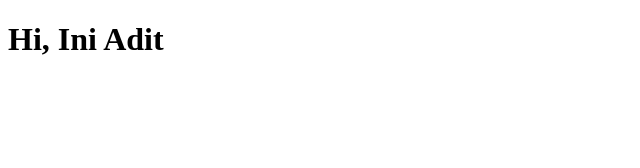
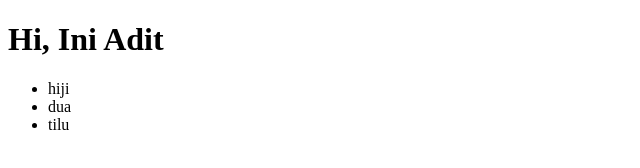
Before and after one commit to AdityaPratama2824/Latihan_git5, a plain HTML site: page index.html in a window 1280 px wide. Shown: the whole page, without its empty margins (0-640 px from the left). Drawn offline with Linux system fonts and the light colour scheme.

Commit message:
Add a list

```diff
--- a/index.html
+++ b/index.html
@@ -7,5 +7,10 @@
 </head>
 <body>
     <h1>Hi, Ini Adit</h1>
+    <ul>
+        <li>hiji</li>
+        <li>dua</li>
+        <li>tilu</li>
+    </ul>
 </body>
 </html>
```
